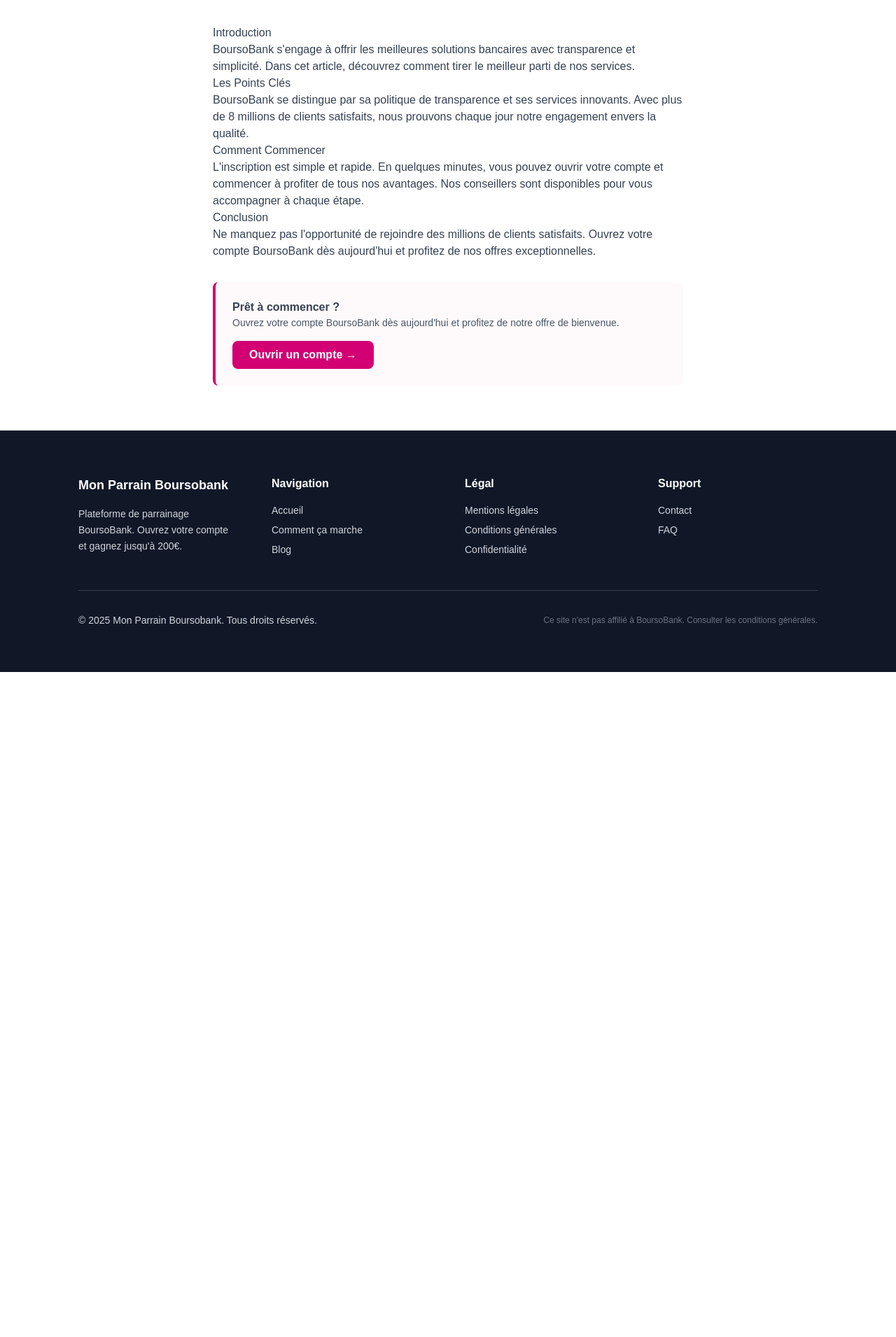
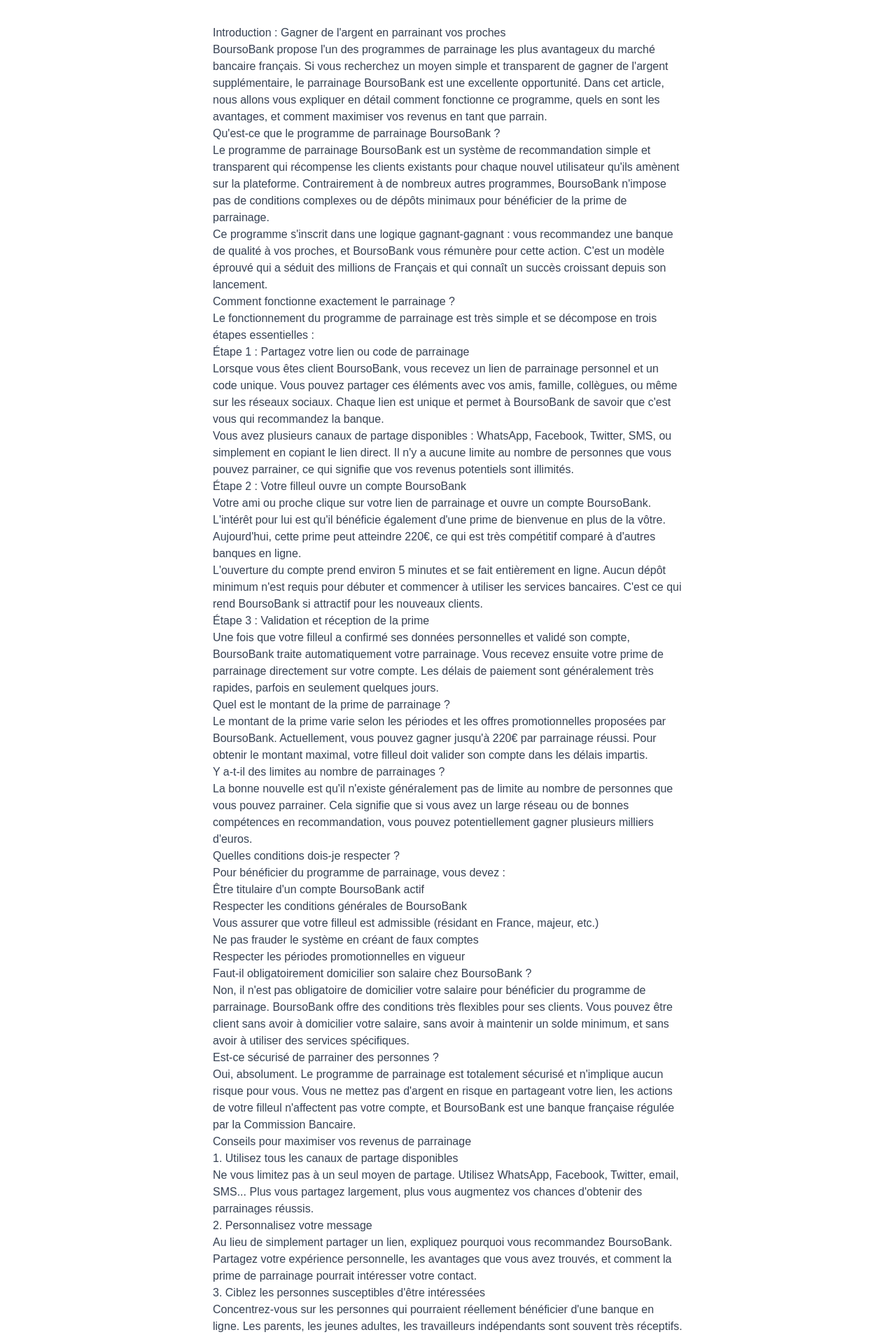
Before and after one commit to tomroad30/bourso26, a Next.js app: page /blog/parrainage-boursobank in a window 1280 px wide. Shown: the part 723-2633 px from the top of the page at 70% size. Before the commit the page ends 1683 px from the top, so only its background shows below. Built offline with nearby package versions, Linux system fonts and the light colour scheme.

Commit message:
📝 Enrichissement des articles pour Google AdSense (1800+ mots par article)

```diff
--- a/app/blog/parrainage-boursobank/page.tsx
+++ b/app/blog/parrainage-boursobank/page.tsx
@@ -33,14 +33,79 @@
             <p className="text-gray-600 text-sm mb-2">27 décembre 2025 • 5 min de lecture</p>
           </div>
           <div className="prose prose-lg max-w-none text-gray-700">
-            <h2>Introduction</h2>
-            <p>BoursoBank s'engage à offrir les meilleures solutions bancaires avec transparence et simplicité. Dans cet article, découvrez comment tirer le meilleur parti de nos services.</p>
-            <h2>Les Points Clés</h2>
-            <p>BoursoBank se distingue par sa politique de transparence et ses services innovants. Avec plus de 8 millions de clients satisfaits, nous prouvons chaque jour notre engagement envers la qualité.</p>
-            <h2>Comment Commencer</h2>
-            <p>L'inscription est simple et rapide. En quelques minutes, vous pouvez ouvrir votre compte et commencer à profiter de tous nos avantages. Nos conseillers sont disponibles pour vous accompagner à chaque étape.</p>
-            <h2>Conclusion</h2>
-            <p>Ne manquez pas l'opportunité de rejoindre des millions de clients satisfaits. Ouvrez votre compte BoursoBank dès aujourd'hui et profitez de nos offres exceptionnelles.</p>
+            <h2>Introduction : Gagner de l'argent en parrainant vos proches</h2>
+            <p>BoursoBank propose l'un des programmes de parrainage les plus avantageux du marché bancaire français. Si vous recherchez un moyen simple et transparent de gagner de l'argent supplémentaire, le parrainage BoursoBank est une excellente opportunité. Dans cet article, nous allons vous expliquer en détail comment fonctionne ce programme, quels en sont les avantages, et comment maximiser vos revenus en tant que parrain.</p>
+
+            <h2>Qu'est-ce que le programme de parrainage BoursoBank ?</h2>
+            <p>Le programme de parrainage BoursoBank est un système de recommandation simple et transparent qui récompense les clients existants pour chaque nouvel utilisateur qu'ils amènent sur la plateforme. Contrairement à de nombreux autres programmes, BoursoBank n'impose pas de conditions complexes ou de dépôts minimaux pour bénéficier de la prime de parrainage.</p>
+            <p>Ce programme s'inscrit dans une logique gagnant-gagnant : vous recommandez une banque de qualité à vos proches, et BoursoBank vous rémunère pour cette action. C'est un modèle éprouvé qui a séduit des millions de Français et qui connaît un succès croissant depuis son lancement.</p>
+
+            <h2>Comment fonctionne exactement le parrainage ?</h2>
+            <p>Le fonctionnement du programme de parrainage est très simple et se décompose en trois étapes essentielles :</p>
+            <h3>Étape 1 : Partagez votre lien ou code de parrainage</h3>
+            <p>Lorsque vous êtes client BoursoBank, vous recevez un lien de parrainage personnel et un code unique. Vous pouvez partager ces éléments avec vos amis, famille, collègues, ou même sur les réseaux sociaux. Chaque lien est unique et permet à BoursoBank de savoir que c'est vous qui recommandez la banque.</p>
+            <p>Vous avez plusieurs canaux de partage disponibles : WhatsApp, Facebook, Twitter, SMS, ou simplement en copiant le lien direct. Il n'y a aucune limite au nombre de personnes que vous pouvez parrainer, ce qui signifie que vos revenus potentiels sont illimités.</p>
+
+            <h3>Étape 2 : Votre filleul ouvre un compte BoursoBank</h3>
+            <p>Votre ami ou proche clique sur votre lien de parrainage et ouvre un compte BoursoBank. L'intérêt pour lui est qu'il bénéficie également d'une prime de bienvenue en plus de la vôtre. Aujourd'hui, cette prime peut atteindre 220€, ce qui est très compétitif comparé à d'autres banques en ligne.</p>
+            <p>L'ouverture du compte prend environ 5 minutes et se fait entièrement en ligne. Aucun dépôt minimum n'est requis pour débuter et commencer à utiliser les services bancaires. C'est ce qui rend BoursoBank si attractif pour les nouveaux clients.</p>
+
+            <h3>Étape 3 : Validation et réception de la prime</h3>
+            <p>Une fois que votre filleul a confirmé ses données personnelles et validé son compte, BoursoBank traite automatiquement votre parrainage. Vous recevez ensuite votre prime de parrainage directement sur votre compte. Les délais de paiement sont généralement très rapides, parfois en seulement quelques jours.</p>
+
+            <h2>Quel est le montant de la prime de parrainage ?</h2>
+            <p>Le montant de la prime varie selon les périodes et les offres promotionnelles proposées par BoursoBank. Actuellement, vous pouvez gagner jusqu'à 220€ par parrainage réussi. Pour obtenir le montant maximal, votre filleul doit valider son compte dans les délais impartis.</p>
+
+            <h2>Y a-t-il des limites au nombre de parrainages ?</h2>
+            <p>La bonne nouvelle est qu'il n'existe généralement pas de limite au nombre de personnes que vous pouvez parrainer. Cela signifie que si vous avez un large réseau ou de bonnes compétences en recommandation, vous pouvez potentiellement gagner plusieurs milliers d'euros.</p>
+
+            <h2>Quelles conditions dois-je respecter ?</h2>
+            <p>Pour bénéficier du programme de parrainage, vous devez :</p>
+            <ul>
+              <li>Être titulaire d'un compte BoursoBank actif</li>
+              <li>Respecter les conditions générales de BoursoBank</li>
+              <li>Vous assurer que votre filleul est admissible (résidant en France, majeur, etc.)</li>
+              <li>Ne pas frauder le système en créant de faux comptes</li>
+              <li>Respecter les périodes promotionnelles en vigueur</li>
+            </ul>
+
+            <h2>Faut-il obligatoirement domicilier son salaire chez BoursoBank ?</h2>
+            <p>Non, il n'est pas obligatoire de domicilier votre salaire pour bénéficier du programme de parrainage. BoursoBank offre des conditions très flexibles pour ses clients. Vous pouvez être client sans avoir à domicilier votre salaire, sans avoir à maintenir un solde minimum, et sans avoir à utiliser des services spécifiques.</p>
+
+            <h2>Est-ce sécurisé de parrainer des personnes ?</h2>
+            <p>Oui, absolument. Le programme de parrainage est totalement sécurisé et n'implique aucun risque pour vous. Vous ne mettez pas d'argent en risque en partageant votre lien, les actions de votre filleul n'affectent pas votre compte, et BoursoBank est une banque française régulée par la Commission Bancaire.</p>
+
+            <h2>Conseils pour maximiser vos revenus de parrainage</h2>
+            <h3>1. Utilisez tous les canaux de partage disponibles</h3>
+            <p>Ne vous limitez pas à un seul moyen de partage. Utilisez WhatsApp, Facebook, Twitter, email, SMS... Plus vous partagez largement, plus vous augmentez vos chances d'obtenir des parrainages réussis.</p>
+
+            <h3>2. Personnalisez votre message</h3>
+            <p>Au lieu de simplement partager un lien, expliquez pourquoi vous recommandez BoursoBank. Partagez votre expérience personnelle, les avantages que vous avez trouvés, et comment la prime de parrainage pourrait intéresser votre contact.</p>
+
+            <h3>3. Ciblez les personnes susceptibles d'être intéressées</h3>
+            <p>Concentrez-vous sur les personnes qui pourraient réellement bénéficier d'une banque en ligne. Les parents, les jeunes adultes, les travailleurs indépendants sont souvent très réceptifs.</p>
+
+            <h3>4. Vérifiez les périodes promotionnelles</h3>
+            <p>Les montants de prime varient au fil des saisons. Essayez de partager votre lien pendant les périodes où la prime est la plus élevée pour maximiser vos gains potentiels.</p>
+
+            <h3>5. Créez un réseau actif</h3>
+            <p>Entretenez une bonne relation avec votre réseau. Les gens sont plus enclins à suivre une recommandation d'une personne de confiance. Plus votre réseau vous fait confiance, plus de parrainages vous obtiendrez.</p>
+
+            <h2>Combien peut-on vraiment gagner en parrainant ?</h2>
+            <p>Cela dépend entièrement de votre réseau et de vos efforts. Si vous parrainez 10 personnes à 220€ chacun, vous gagnez 2 200€. Si vous parrainez 50 personnes, vous pouvez atteindre 11 000€. Certains utilisateurs actifs ont rapporté des revenus dépassant largement les 5 000€ par an grâce à ce programme. Le potentiel est réel, mais cela nécessite de l'investissement personnel et une stratégie de partage efficace.</p>
+
+            <h2>Questions fréquemment posées</h2>
+            <h3>Que se passe-t-il si ma personne parrainée annule son compte ?</h3>
+            <p>Si votre filleul ferme son compte avant le délai requis ou ne valide pas correctement son compte, la prime de parrainage pourrait être annulée. C'est pourquoi il est important de s'assurer que les personnes que vous parrainez comprennent bien le processus.</p>
+
+            <h3>Puis-je parrainer quelqu'un d'un autre pays ?</h3>
+            <p>Non, généralement BoursoBank n'accepte que les résidents français. Assurez-vous que les personnes que vous parrainez résident bien en France.</p>
+
+            <h3>Quand reçois-je ma prime exactement ?</h3>
+            <p>Les délais varient généralement entre quelques jours et plusieurs semaines, selon la validation complète du compte de votre filleul.</p>
+
+            <h2>Conclusion : Un programme gagnant-gagnant</h2>
+            <p>Le programme de parrainage BoursoBank est une opportunité légitime de gagner de l'argent supplémentaire en recommandant un service de qualité. Avec des primes pouvant atteindre 220€ par parrainage et aucune limite de nombre de parrainages, le potentiel de gain est réel. Si vous êtes satisfait des services de BoursoBank et que vous avez un réseau de personnes susceptibles d'être intéressées par une banque en ligne, c'est le moment de commencer à partager votre lien de parrainage et à générer des revenus supplémentaires.</p>
             <div className="mt-8 p-6 rounded-lg" style={{ backgroundColor: config.primaryColor + '05', borderLeft: `4px solid ${config.primaryColor}`}}>
               <p className="text-gray-700 font-semibold">Prêt à commencer ?</p>
               <p className="text-gray-600 text-sm mb-4">Ouvrez votre compte BoursoBank dès aujourd'hui et profitez de notre offre de bienvenue.</p>
```
Also changed, not shown: 1 other file (tests, documents, lock files or other folders).
